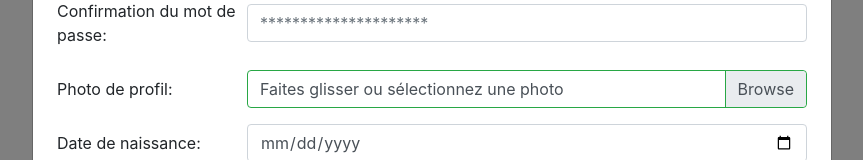
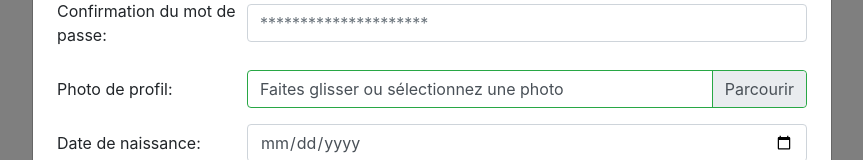
Before and after one commit to dimitriobin/P07-Groupomania, a Vue app in the folder front_end/: page /register in a window 1280 px wide. Both pictures are taken after a click on the button "Créer un compte". Shown: the part 309-469 px from the top of the page, without its empty margins (208-1071 px from the left). Built offline with nearby package versions, Linux system fonts and the light colour scheme.

Commit message:
change the browse button on the form-file component

```diff
--- a/front_end/src/components/PostForm.vue
+++ b/front_end/src/components/PostForm.vue
@@ -64,6 +64,7 @@
             id="postImage"
             v-model="newPost.image_url"
             @change="showPreview($event)"
+            browse-text="Parcourir"
             accept="image/*"
             placeholder="Faites glisser ou sélectionnez une photo"
             drop-placeholder="Déposez ici..."
--- a/front_end/src/components/Register/Signup.vue
+++ b/front_end/src/components/Register/Signup.vue
@@ -134,6 +134,7 @@
           <b-form-file
             v-model="signup.image_url"
             id="registerImage"
+            browse-text="Parcourir"
             placeholder="Faites glisser ou sélectionnez une photo"
             drop-placeholder="Déposez ici..."
             accept="image/*"
--- a/front_end/src/components/UserForm.vue
+++ b/front_end/src/components/UserForm.vue
@@ -98,6 +98,7 @@
             v-model="user.image_url"
             id="userImage"
             @change="showPreview($event)"
+            browse-text="Parcourir"
             placeholder="Faites glisser ou sélectionnez une photo"
             accept="image/*"
             :state="errors[0] ? false : (valid ? true : null)">
```
